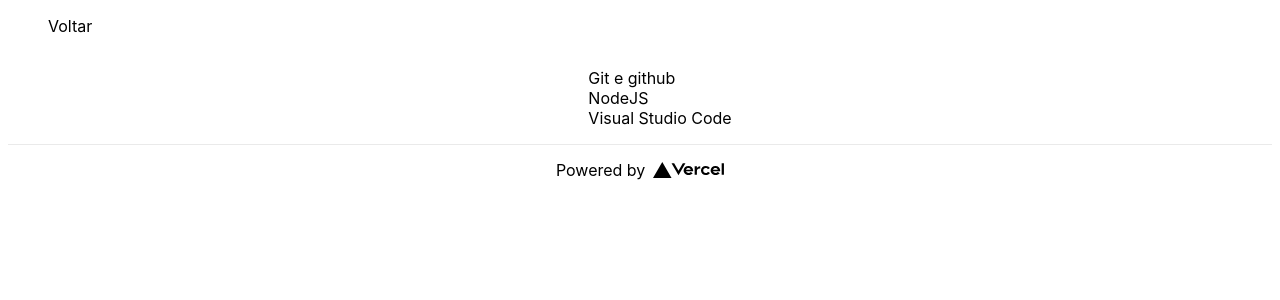
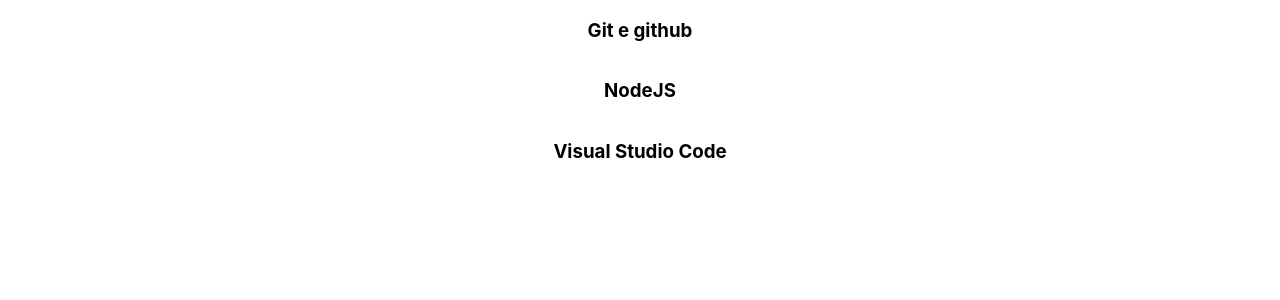
Before and after one commit to JSVale/jsvale, a Next.js app: page / in a window 1280 px wide. Shown: the top 300 px of the page. Built offline with nearby package versions, Linux system fonts and the light colour scheme.

Commit message:
Link to posts

```diff
--- a/pages/api/index.js
+++ b/pages/api/index.js
@@ -15,7 +15,6 @@
 			title: meta.data.title
 		})
 	}
-
 	return posts
 }
 
--- a/pages/index.js
+++ b/pages/index.js
@@ -1,7 +1,6 @@
 import { getAllPosts } from '@api';
 import Head from 'next/head'
 import Link from 'next/link'
-import Header from '@includes/header'
 import styles from '../styles/Home.module.css'
 
 export default function Home(props) {
@@ -10,30 +9,21 @@
 			<Head>
 				<title>JS Vale</title>
 				<link rel="icon" href="https://avatars3.githubusercontent.com/u/57258568?v=4" />
-				<link rel="stylesheet" href="https://cdnjs.cloudflare.com/ajax/libs/font-awesome/5.15.1/css/all.min.css"/>
+				<link rel="stylesheet" href="https://cdnjs.cloudflare.com/ajax/libs/font-awesome/5.15.1/css/all.min.css" />
 			</Head>
-			<Header />
-			<ul>
-				{props.posts.map((post, idx) => (
-					<li key={idx}>
-						<Link href={'/posts/'+post.slug}>
-							<a>{post.title}</a>
-						</Link>
-					</li>
-				))}
-			</ul>
 
-			<footer className={styles.footer}>
-				<a
-					href="https://vercel.com?utm_source=create-next-app&utm_medium=default-template&utm_campaign=create-next-app"
-					target="_blank"
-					rel="noopener noreferrer"
-				>
-					Powered by{' '}
-					<img src="/vercel.svg" alt="Vercel Logo" className={styles.logo} />
-				</a>
-			</footer>
+			{props.posts.map((post, idx) => (
+				<article key={idx}>
+
+					<Link href={'/posts/' + post.slug}>
+						<a><h3>{post.title}</h3></a>
+					</Link>
+
+				</article>
+			))}
+
 		</div>
+
 	)
 }
 
--- a/styles/Home.module.css
+++ b/styles/Home.module.css
@@ -16,14 +16,6 @@
 }
 .notReady h1{
 	text-align: center;
-}
-.socialMediaIcons{
-	display: flex;
-	flex-direction: row;
-	justify-content: center;
-}
-.socialMediaIcons a{
-	margin-right: 1em;
 }
 
 .footer {
```
